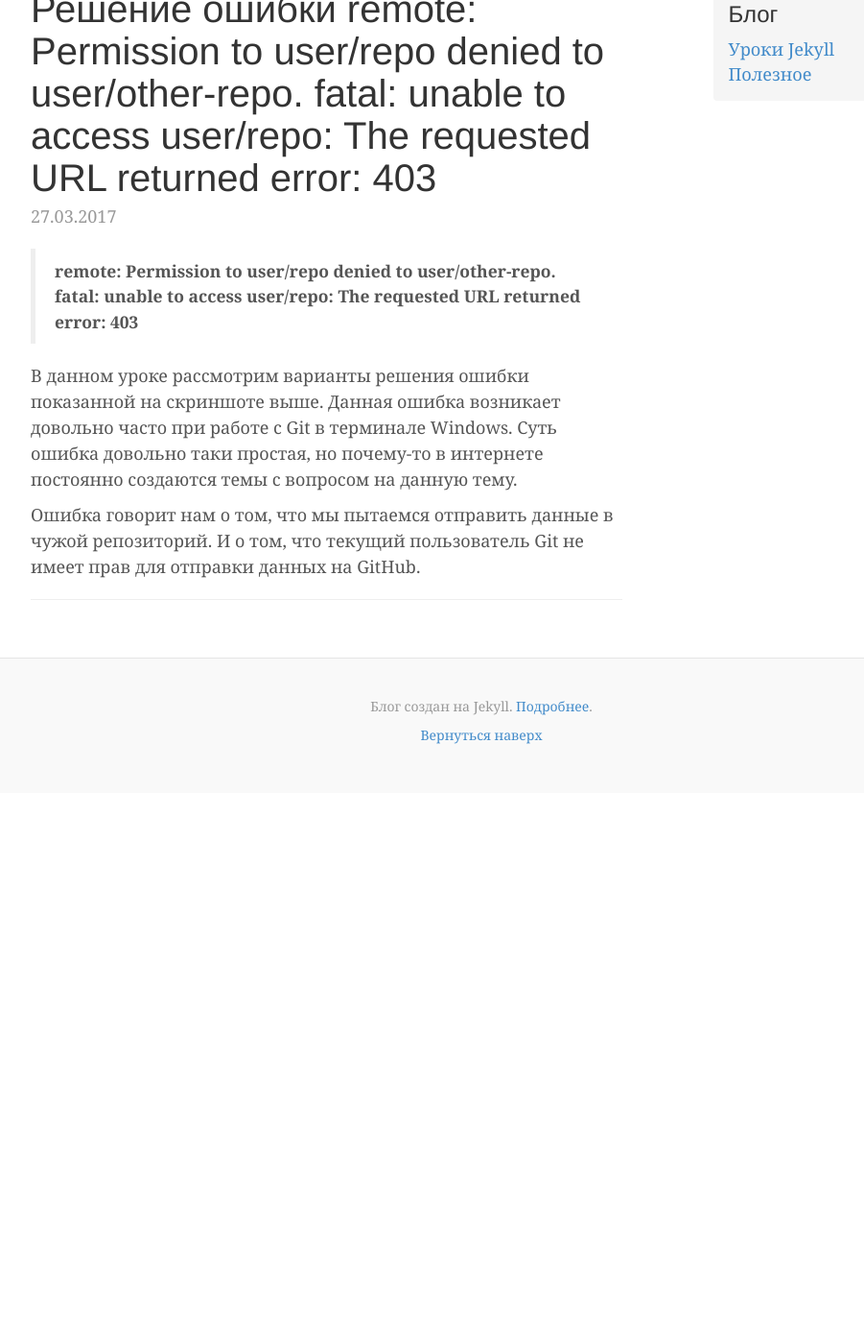
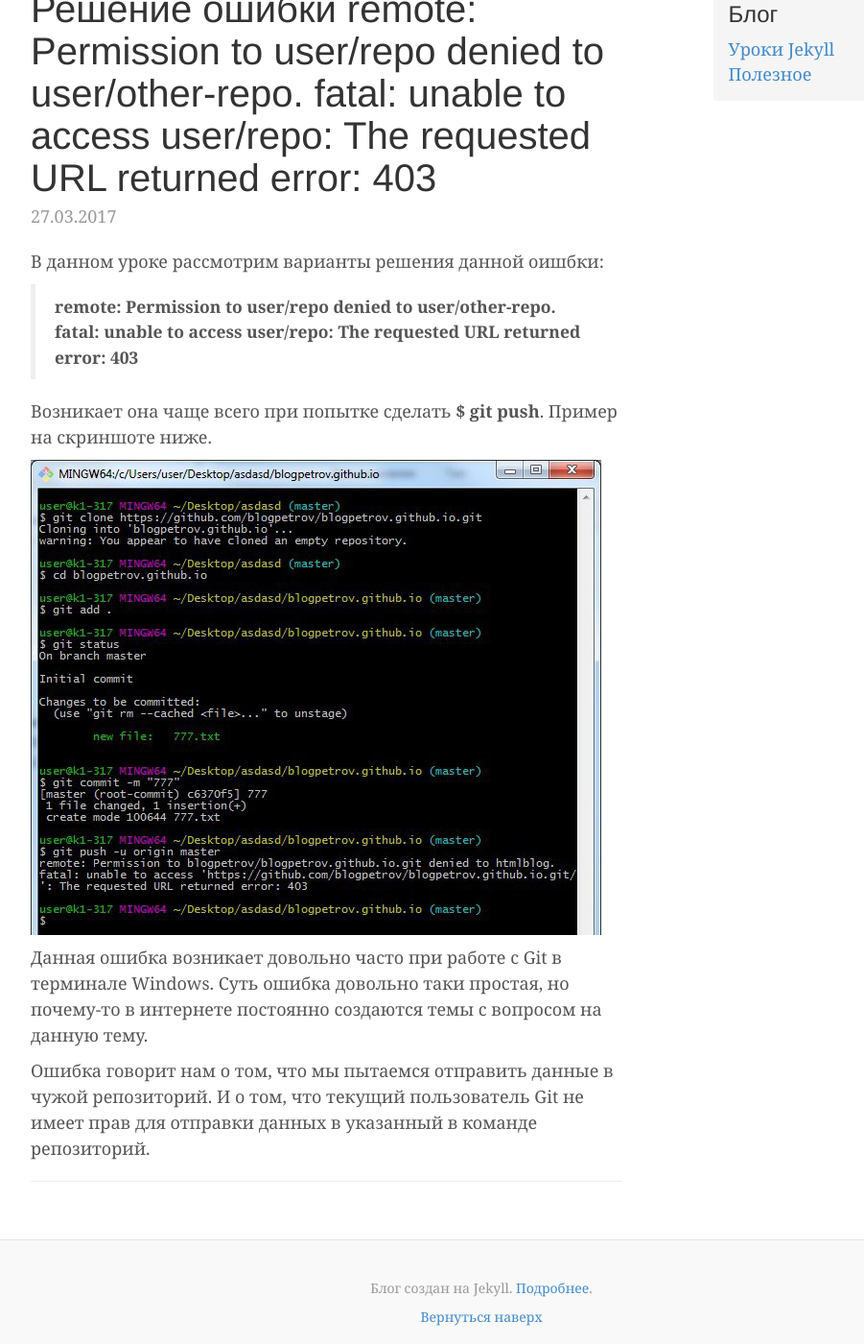
Before and after one commit to htmlblog/htmlblog.github.io, a Jekyll site: the page built from _posts/2017-03-27-permission-to-denied-to-git-error-403.md, in a window 1280 px wide and 1400 px high, scrolled down 284 px. Shown: the whole window at 96% size, without its empty margins (138-1039 px from the left). Built offline with Jekyll 4.4.1, drawn with Linux system fonts in a browser that asks for light colours; before the commit the page ends 1110 px from its top, so only the background shows below that.

Commit message:
Updated Permission To Denied To Git Error 403

```diff
--- a/_posts/2017-03-27-permission-to-denied-to-git-error-403.md
+++ b/_posts/2017-03-27-permission-to-denied-to-git-error-403.md
@@ -14,9 +14,15 @@
 layout: post
 ---
 
+В данном уроке рассмотрим варианты решения данной оишбки:
+
 > **remote: Permission to user/repo denied to user/other-repo.**
 > **fatal: unable to access user/repo: The requested URL returned error: 403**
 
-В данном уроке рассмотрим варианты решения ошибки показанной на скриншоте выше. Данная ошибка возникает довольно часто при работе с Git в терминале Windows. Суть ошибка довольно таки простая, но почему-то в интернете постоянно создаются темы с вопросом на данную тему.
+Возникает она чаще всего при попытке сделать **$ git push**. Пример на скриншоте ниже.
 
-Ошибка говорит нам о том, что мы пытаемся отправить данные в чужой репозиторий. И о том, что текущий пользователь Git не имеет прав для отправки данных на GitHub.
+![git-permission-to-denied-to-error-403.jpg](/uploads/git-permission-to-denied-to-error-403.jpg)
+
+Данная ошибка возникает довольно часто при работе с Git в терминале Windows. Суть ошибка довольно таки простая, но почему-то в интернете постоянно создаются темы с вопросом на данную тему.
+
+Ошибка говорит нам о том, что мы пытаемся отправить данные в чужой репозиторий. И о том, что текущий пользователь Git не имеет прав для отправки данных в указанный в команде репозиторий.
```
